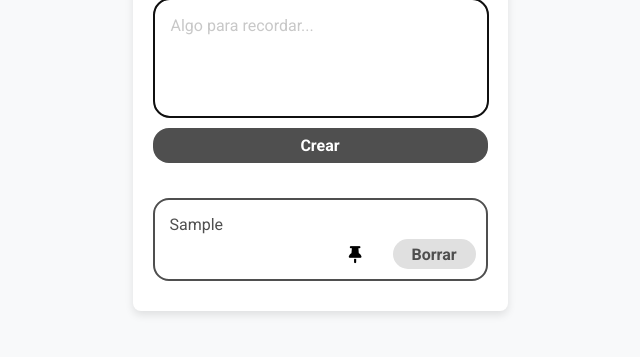
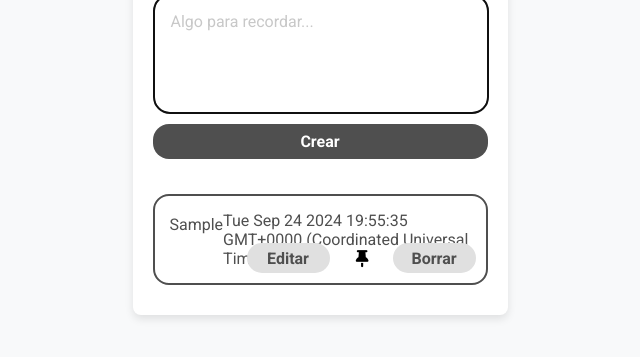
Before and after one commit to francescasilva/proyectotru, a website with bundled scripts: page index.html in a window 1280 px wide. Both pictures are taken after typing "Sample" into the empty fields and a click on the button "Crear". Shown: the part 315-672 px from the top of the page, without its empty margins (320-960 px from the left). Built offline with nearby package versions, Linux system fonts and the light colour scheme.

Commit message:
agregando fecha y hora

```diff
--- a/index.js
+++ b/index.js
@@ -1,36 +1,17 @@
-// index.js (modificado para exportar funciones)
 
-export function addNote(noteText) {
-    if (noteText.trim() !== '') {
-        saveNoteToLocalStorage(noteText.trim());
-        return noteText.trim();
-    }
-    return null;
-}
+import { addNote, deleteNoteElement, loadNotes } from './notes.js';
 
-export function deleteNoteElement(noteText) {
-    const notes = loadNotes();
-    const updatedNotes = notes.filter(note => note !== noteText);
-    localStorage.setItem('notes', JSON.stringify(updatedNotes));
-}
-
-export function loadNotes() {
-    return JSON.parse(localStorage.getItem('notes')) || [];
-}
-
-function saveNoteToLocalStorage(noteText) {
-    let notes = JSON.parse(localStorage.getItem('notes')) || [];
-    notes.push(noteText);
-    localStorage.setItem('notes', JSON.stringify(notes));
-}
-
+//Este código se ejecuta cuando el contenido del DOM se ha cargado completamente.
 document.addEventListener('DOMContentLoaded', () => {
     const noteForm = document.getElementById('noteForm');
     const noteInput = document.getElementById('noteInput');
     const notesContainer = document.getElementById('notesContainer');
 
+    //Carga las notas iniciales desde el almacenamiento local y las añade al contenedor de notas.
     loadInitialNotes();
 
+     // Cargar las notas guardadas al cargar la página
+     // Añade un evento submit al formulario para manejar la creación de nuevas notas.
     noteForm.addEventListener('submit', function(e) {
         e.preventDefault();
         const noteText = noteInput.value.trim();
@@ -43,6 +24,8 @@ document.addEventListener('DOMContentLoaded', () => {
         }
     });
 
+
+    // Cargar las notas guardadas EN EL LOCAL STORAGE
     function loadInitialNotes() {
         const notes = loadNotes();
         notes.forEach(noteText => {
@@ -51,14 +34,33 @@ document.addEventListener('DOMContentLoaded', () => {
         });
     }
 
-    function createNoteElement(noteText) {
+
+    function createNoteElement(note) {
         const noteElement = document.createElement('div');
         noteElement.className = 'note';
 
         const noteContent = document.createElement('div');
         noteContent.className = 'note-content';
-        noteContent.innerText = noteText;
-        noteElement.appendChild(noteContent);
+            noteContent.innerText = note.texto;
+            noteElement.appendChild(noteContent);
+
+        const noteFecha = document.createElement('div');
+        noteFecha.innerText= note.fecha
+       noteElement.appendChild(noteFecha);
+
+
+        const editButton = document.createElement('button');
+        editButton.className = 'edit-btn';
+        editButton.textContent = 'Editar';
+        editButton.addEventListener('click', function() {
+            const newText = prompt('Edita tu nota:', noteText);
+            if (newText !== null) {
+                noteContent.innerText = newText.trim();
+                updateNoteInLocalStorage(noteText, newText.trim());
+            }
+        });
+        noteElement.appendChild(editButton);
+
 
         const pinButton = document.createElement('button');
         pinButton.className = 'pin-btn';
@@ -80,6 +82,7 @@ document.addEventListener('DOMContentLoaded', () => {
         return noteElement;
     }
 
+
     function pinNoteElement(noteElement, noteText) {
         notesContainer.prepend(noteElement);
         const notes = loadNotes();
@@ -87,4 +90,13 @@ document.addEventListener('DOMContentLoaded', () => {
         updatedNotes.unshift(noteText);
         localStorage.setItem('notes', JSON.stringify(updatedNotes));
     }
+
+    function updateNoteInLocalStorage(oldText, newText) {
+        const notes = loadNotes();
+        const noteIndex = notes.indexOf(oldText);
+        if (noteIndex !== -1) {
+            notes[noteIndex] = newText;
+        }
+        localStorage.setItem('notes', JSON.stringify(notes));
+    }
 });
--- /dev/null
+++ b/notes.js
@@ -0,0 +1,31 @@
+
+//Añade una nota si no está vacía, la guarda en el
+//almacenamiento local y devuelve la nota añadida.
+//Si la nota está vacía, devuelve null.
+
+export function addNote(noteText) {
+    const nota = {texto:noteText.trim(),fecha: new Date().toString()}
+    if (noteText.trim() !== '') {
+        saveNoteToLocalStorage(nota);
+        return nota
+    }
+    return null;
+}
+//new Date().toString().
+//Elimina una nota del almacenamiento local.
+export function deleteNoteElement(noteText) {
+    const notes = loadNotes();
+    const updatedNotes = notes.filter(note => note !== noteText);
+    localStorage.setItem('notes', JSON.stringify(updatedNotes));
+}
+
+//Carga las notas desde el almacenamiento local y las devuelve como un array.
+export function loadNotes() {
+    return JSON.parse(localStorage.getItem('notes')) || [];
+}
+//Guarda una nota en el almacenamiento local.
+function saveNoteToLocalStorage(nota) {
+    let notes = JSON.parse(localStorage.getItem('notes')) || [];
+    notes.push(nota);
+    localStorage.setItem('notes', JSON.stringify(notes));
+}
--- a/styles/index.css
+++ b/styles/index.css
@@ -114,6 +114,31 @@ button:hover {
 
 }
 
+.edit-btn {
+    background-color: #E0E0E0;
+    color: #4F4F4F;
+    border: none;
+    padding: 4px 16px 4px 16px;
+    cursor: pointer;
+    border-radius: 16px;
+    font-weight: 700;
+    position: absolute;
+    bottom: 10px;
+    right: 156px;
+    font-family: 'Roboto', Arial, sans-serif;
+    width: 83px;
+    height: 30px;
+    font-size:1rem; /* Cambiado a unidades relativas */
+
+
+}
+
+.edit-btn:hover {
+    background-color: #c0b8b8;
+
+}
+
+
 .delete-btn:hover {
     background-color: #c0b8b8;
 
@@ -129,7 +154,7 @@ button:hover {
     font-weight: 700;
     position: absolute;
     bottom: 10px;
-    right: 108px;
+    right: 101px;
     font-family: 'Roboto', Arial, sans-serif;
     font-size: 1rem; /* Cambiado a unidades relativas */
 }
@@ -141,6 +166,9 @@ button:hover {
 .pin-btn i {
     font-size: 17px;
 }
+
+
+
 
 /* Media Queries */
 @media (max-width: 600px) {
```
Also changed, not shown: index.html (+1 -0 lines), tests/index.test.js (+1 -1 lines), README.md (added).
